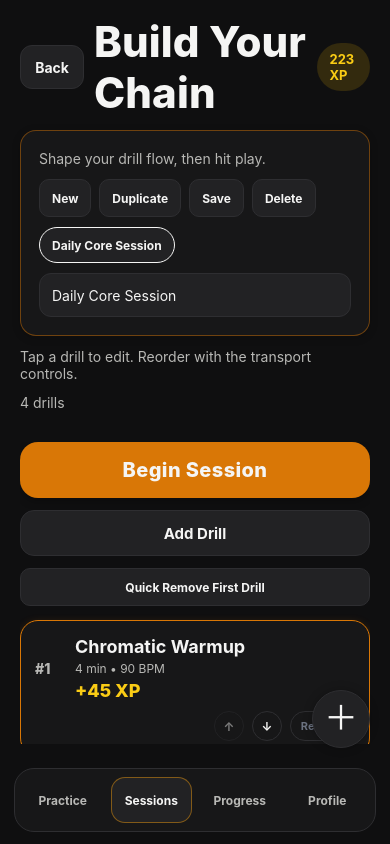
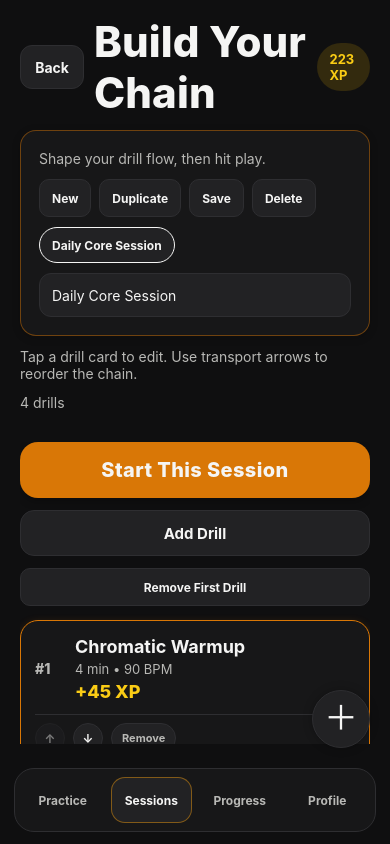
Before and after one commit to liccioni/guitar-practice-app, a React Native app: screen / in a window 390 px wide. Both pictures are taken after a click on the button "Start Practice". Built offline with nearby package versions, Linux system fonts and the light colour scheme; what react-native-worklets would draw is missing.

Commit message:
feat(builder): refine chain controls and drill-card action hierarchy

```diff
--- a/App.tsx
+++ b/App.tsx
@@ -1933,7 +1933,7 @@ export function SessionBuilder(props: {
           ) : null}
         </GlowCard>
 
-        <Text style={styles.helperText}>Tap a drill to edit. Reorder with the transport controls.</Text>
+        <Text style={styles.helperText}>Tap a drill card to edit. Use transport arrows to reorder the chain.</Text>
         <Text style={styles.helperText} testID="builder-drill-count">
           {drills.length} drills
         </Text>
@@ -1963,7 +1963,7 @@ export function SessionBuilder(props: {
               onPressOut={handleStartSessionPressOut}
               testID="builder-start-session"
             >
-              <Text style={styles.primaryCtaText}>Begin Session</Text>
+              <Text style={styles.primaryCtaText}>Start This Session</Text>
             </TouchableOpacity>
 
             <TouchableOpacity style={styles.secondaryCta} onPress={onAddDrill} testID="builder-add-drill">
@@ -1978,7 +1978,7 @@ export function SessionBuilder(props: {
               testID="builder-remove-first-control"
               disabled={drills.length === 0}
             >
-              <Text style={styles.smallActionText}>Quick Remove First Drill</Text>
+              <Text style={styles.smallActionText}>Remove First Drill</Text>
             </TouchableOpacity>
           </View>
         }
@@ -2947,7 +2947,7 @@ const styles = StyleSheet.create({
     flexDirection: "column",
     alignItems: "stretch",
     justifyContent: "flex-start",
-    gap: 10,
+    gap: 12,
   },
   drillCardTopRow: {
     flexDirection: "row",
@@ -2988,7 +2988,7 @@ const styles = StyleSheet.create({
   drillMeta: {
     color: COLORS.muted,
     marginTop: 2,
-    fontSize: 12,
+    fontSize: 13,
   },
   drillRandomMeta: {
     color: COLORS.accentAlt,
@@ -3006,9 +3006,12 @@ const styles = StyleSheet.create({
   builderCardActions: {
     flexDirection: "row",
     alignItems: "center",
-    justifyContent: "flex-end",
+    justifyContent: "flex-start",
     gap: 8,
     flexShrink: 0,
+    borderTopWidth: 1,
+    borderTopColor: COLORS.divider,
+    paddingTop: 8,
   },
   drillXp: {
     color: COLORS.xp,
@@ -3263,6 +3266,7 @@ const styles = StyleSheet.create({
     borderColor: COLORS.divider,
     paddingHorizontal: 10,
     justifyContent: "center",
+    backgroundColor: COLORS.cardSoft,
   },
   moveChip: {
     minHeight: 30,
@@ -3272,9 +3276,10 @@ const styles = StyleSheet.create({
     borderColor: COLORS.divider,
     alignItems: "center",
     justifyContent: "center",
+    backgroundColor: COLORS.cardSoft,
   },
   removeChipText: {
-    color: COLORS.disabled,
+    color: COLORS.muted,
     fontWeight: "700",
     fontSize: 11,
   },
```
